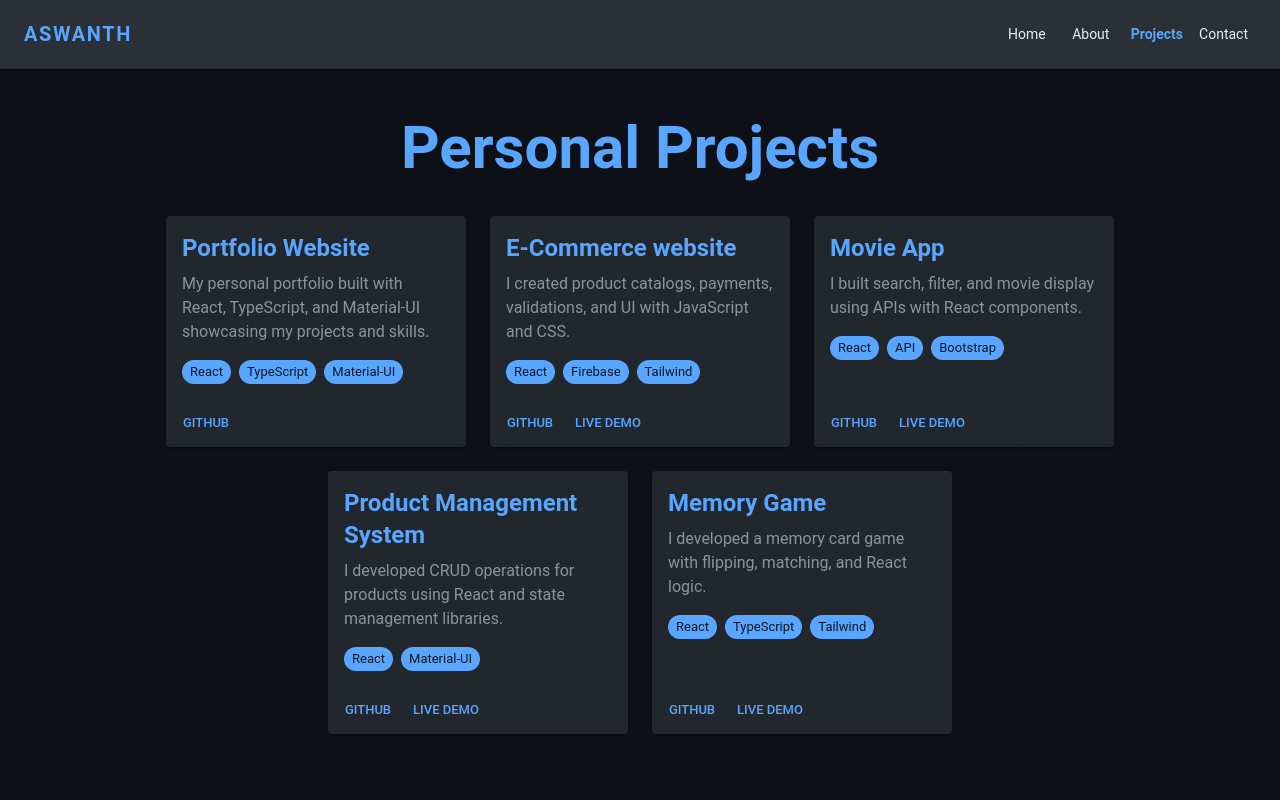
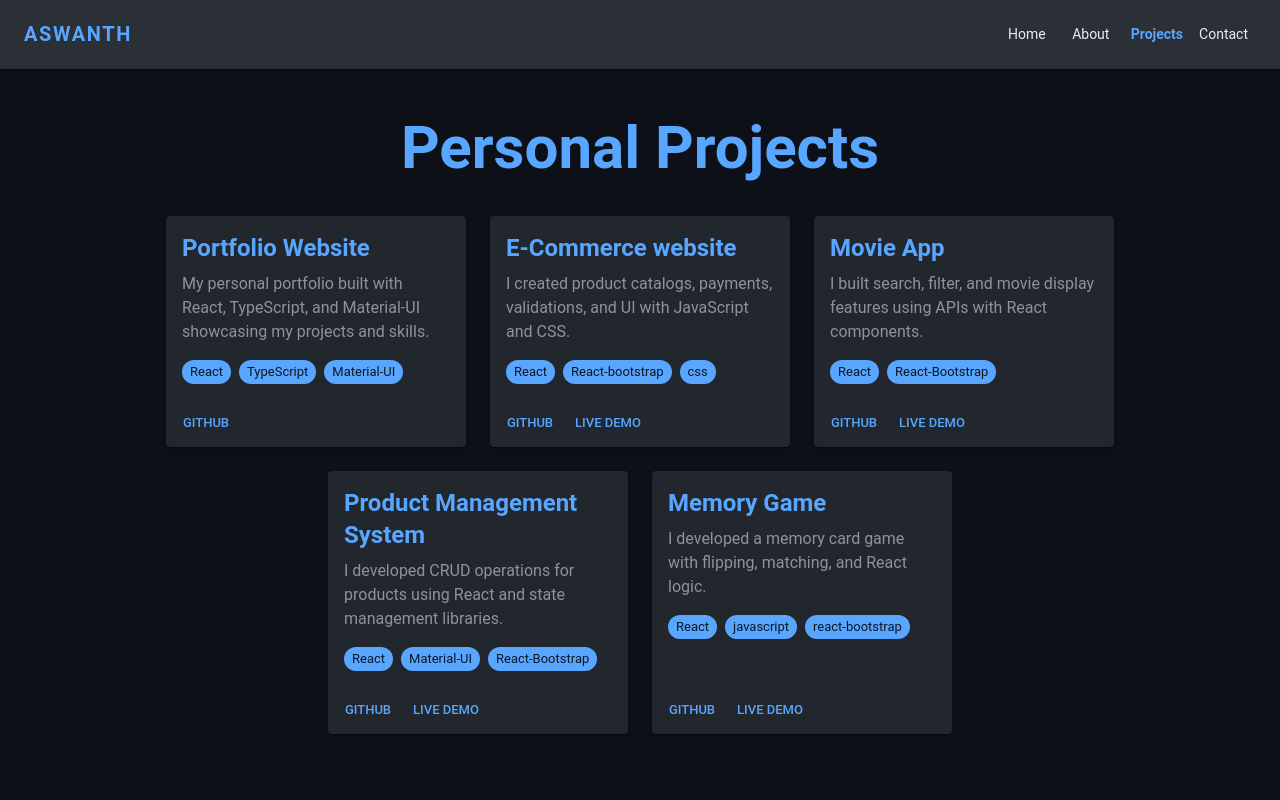
Before and after one commit to Aswanth-Tk/Portfolio-website, a React (Vite) app in the folder aswanth-portfolio/: page /projects in a window 1280 px wide. Shown: the top 800 px of the page. Built offline with nearby package versions, Linux system fonts and the light colour scheme.

Commit message:
Fourth Commit

```diff
--- a/aswanth-portfolio/src/Components/Contact.tsx
+++ b/aswanth-portfolio/src/Components/Contact.tsx
@@ -110,7 +110,7 @@ const Contact: React.FC = () => {
             />
             <TextField
               label="Message"
-              name="message"
+              name="user_message"
               fullWidth
               required
               multiline
--- a/aswanth-portfolio/src/Components/Projects.tsx
+++ b/aswanth-portfolio/src/Components/Projects.tsx
@@ -32,29 +32,29 @@ const personalProjects: Project[] = [
     title: "E-Commerce website",
     description:
       "I created product catalogs, payments, validations, and UI with JavaScript and CSS.",
-    tech: ["React", "Firebase", "Tailwind"],
+    tech: ["React", "React-bootstrap", "css"],
     github: "https://github.com/Aswanth-Tk/E-commerce-website",
     live: "https://yourportfolio.com",
   },
   {
     title: "Movie App",
     description:
-      "I built search, filter, and movie display using APIs with React components.",
-    tech: ["React", "API", "Bootstrap"],
+      "I built search, filter, and movie display features using APIs with React components.",
+    tech: ["React", "React-Bootstrap"],
     github: "https://github.com/Aswanth-Tk/Movie-App",
     live: "https://yourportfolio.com",
   },
   {
     title: "Product Management System",
     description: "I developed CRUD operations for products using React and state management libraries.",
-    tech: ["React", "Material-UI"],
+    tech: ["React", "Material-UI", 'React-Bootstrap'],
     github: "https://github.com/Aswanth-Tk/Product-Management-System",
     live: "https://yourportfolio.com",
   },
   {
     title: "Memory Game",
     description: "I developed a memory card game with flipping, matching, and React logic.",
-    tech: ["React", "TypeScript", "Tailwind"],
+    tech: ["React", "javascript", "react-bootstrap"],
     github: "https://github.com/Aswanth-Tk/Memory-game",
     live: "https://memory-game-jet-rho.vercel.app/",
   },
```
